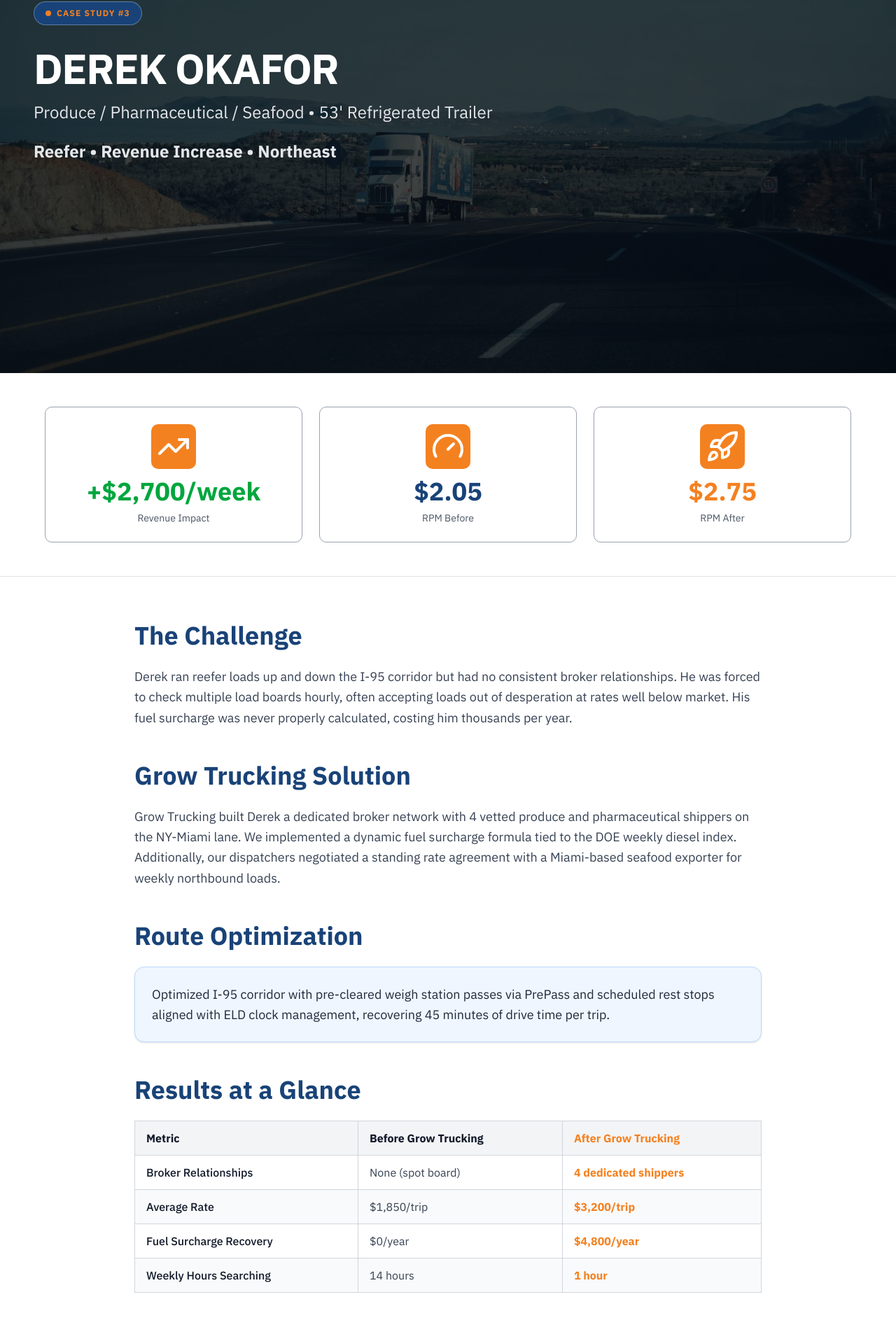
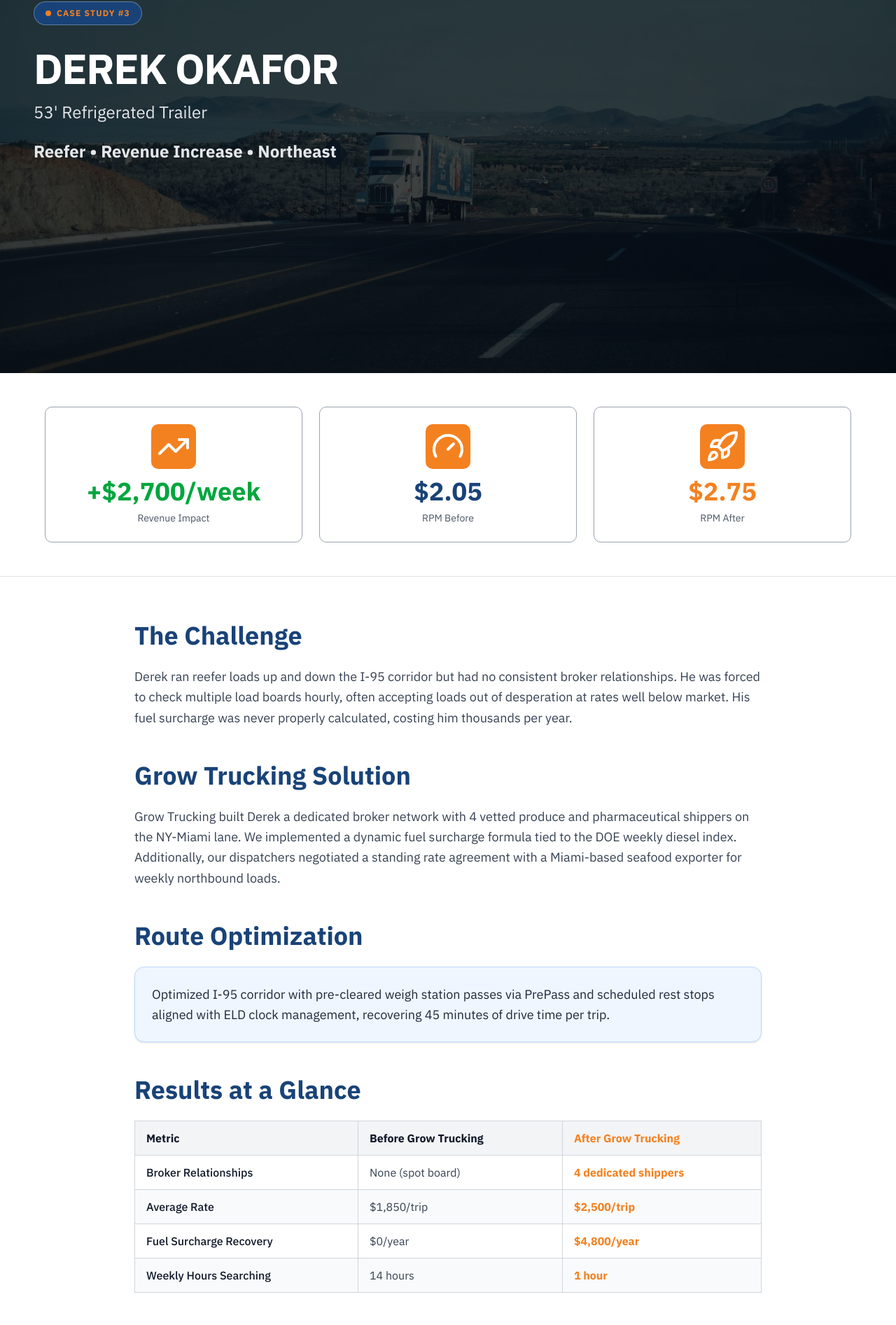
Before and after one commit to codebyshoaib/grow-trucking, a Next.js app in the folder frontend/: page /case-studies/derek-okafor in a window 1280 px wide. Shown: the part 267-2160 px from the top of the page at 70% size. Built offline with nearby package versions, Linux system fonts and the light colour scheme; no server answers.

Commit message:
updates content changes

```diff
--- a/frontend/components/pages/case-studies/CaseStudyDetail.tsx
+++ b/frontend/components/pages/case-studies/CaseStudyDetail.tsx
@@ -57,7 +57,7 @@ export default function CaseStudyDetail({ caseStudy }: CaseStudyDetailProps) {
                             {caseStudy.driverName}
                         </h1>
                         <p className="text-xl md:text-2xl text-gray-200 mb-6">
-                            {caseStudy.freightLane} • {caseStudy.equipmentBadge}
+                            {caseStudy.equipmentBadge}
                         </p>
                         <div className="flex flex-wrap gap-3 mb-8">
                             <p className="text-xl md:text-2xl text-gray-200 font-bold">
--- a/frontend/constants/case-studies.config.ts
+++ b/frontend/constants/case-studies.config.ts
@@ -52,7 +52,7 @@ export const caseStudies: CaseStudy[] = [
       { label: 'Rate per Mile', before: '$2.00/mile', after: '$2.65/mile' },
       { label: 'Weekly Revenue', before: '$1,820', after: '$5,375' },
       { label: 'Empty Miles', before: '340 miles/week', after: '48 miles/week' },
-      { label: 'Detention Hours', before: '4+ hours daily', after: 'Under 30 min' },
+      { label: 'Waiting Hours', before: '4+ hours daily', after: 'Under 30 min' },
     ],
   },
   {
@@ -77,7 +77,7 @@ export const caseStudies: CaseStudy[] = [
       { label: 'Rate per Mile', before: '$1.95/mile', after: '$2.80/mile' },
       { label: 'Weekly Net Income', before: '-$105 (loss)', after: '+$2,225 profit' },
       { label: 'Fuel Cost/Trip', before: '$980', after: '$740' },
-      { label: 'Loads per Month', before: '6 loads', after: '9 loads' },
+      { label: 'Loads per Week', before: '6 loads', after: '9 loads' },
     ],
   },
   {
@@ -100,7 +100,7 @@ export const caseStudies: CaseStudy[] = [
     routeOptimization: 'Optimized I-95 corridor with pre-cleared weigh station passes via PrePass and scheduled rest stops aligned with ELD clock management, recovering 45 minutes of drive time per trip.',
     metrics: [
       { label: 'Broker Relationships', before: 'None (spot board)', after: '4 dedicated shippers' },
-      { label: 'Average Rate', before: '$1,850/trip', after: '$3,200/trip' },
+      { label: 'Average Rate', before: '$1,850/trip', after: '$2,500/trip' },
       { label: 'Fuel Surcharge Recovery', before: '$0/year', after: '$4,800/year' },
       { label: 'Weekly Hours Searching', before: '14 hours', after: '1 hour' },
     ],
```
